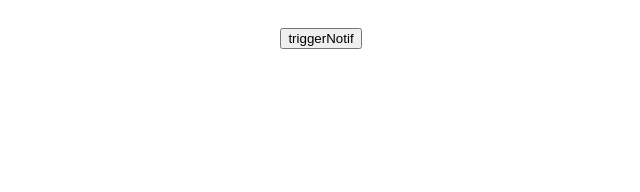
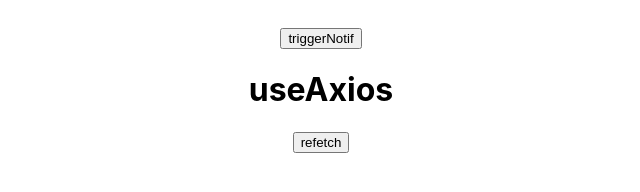
Before and after one commit to Chanwoo-Jeong/Code-with-nomad, a React (Create React App) app in the folder hookpractice/: page / in a window 1280 px wide. Shown: the part 1279-1471 px from the top of the page, without its empty margins (319-959 px from the left). Built offline with nearby package versions, Linux system fonts and the light colour scheme; no server answers.

Commit message:
study useAxios.js

```diff
--- a/hookpractice/package.json
+++ b/hookpractice/package.json
@@ -6,6 +6,7 @@
     "@testing-library/jest-dom": "^5.16.5",
     "@testing-library/react": "^13.4.0",
     "@testing-library/user-event": "^13.5.0",
+    "axios": "^1.3.3",
     "react": "^18.2.0",
     "react-dom": "^18.2.0",
     "react-scripts": "5.0.1",
--- a/hookpractice/src/App.js
+++ b/hookpractice/src/App.js
@@ -13,6 +13,7 @@
 import wallpaper from "./images/wallpaper.jpg";
 import useFullscreen from "./Hooks/useFullscreen";
 import useNotification from "./Hooks/useNotification";
+import useAxios from "./Hooks/useAxios";
 
 import { useEffect, useRef, useState } from "react";
 
@@ -26,8 +27,6 @@
     content: "Im the content of the section2",
   },
 ];
-
-
 
 function App() {
   //useInput.js
@@ -89,7 +88,14 @@
   const { element, triggerFull, exitFUll } = useFullscreen();
 
   //useNotification.js
-  const triggerNotif = useNotification("This is Notification Title" , {body : "This is Notification body" });
+  const triggerNotif = useNotification("This is Notification Title", {
+    body: "This is Notification body",
+  });
+
+  //useAxios.js
+  const { loading, error, data, refetch } = useAxios({
+    url: "https://yts.mx/api/v2/list_movies.json",
+  });
 
   return (
     <div className="App" style={{ height: "1000vh" }}>
@@ -155,6 +161,12 @@
         <h1>useNotification</h1>
         <button onClick={triggerNotif}>triggerNotif</button>
       </div>
+      <div>
+        <h1>useAxios</h1>
+        <h2>{data && data.status}</h2>
+        <h2>{loading && "Loading"}</h2>
+        <button onClick={refetch}>refetch</button>
+      </div>
     </div>
   );
 }
--- /dev/null
+++ b/hookpractice/src/Hooks/useAxios.js
@@ -0,0 +1,38 @@
+import defaultAxios from "axios";
+import { useEffect, useState } from "react";
+
+const useAxios = (opts, axiosInstance = defaultAxios) => {
+  const [state, setState] = useState({
+    loading: true,
+    error: null,
+    data: null,
+  });
+  const [trigger, setTrigger] = useState(0);
+
+  const refetch = () => {
+    setState({
+      ...state,
+      loading: true,
+    });
+    setTrigger(Date.now());
+  };
+
+  useEffect(() => {
+    axiosInstance(opts)
+      .then((data) => {
+        setState({
+          ...state,
+          loading: false,
+          data,
+        });
+      })
+      .catch((error) => {
+        setState({ ...state, loading: false, error });
+      });
+  }, [trigger]);
+
+  if (!opts.url) return;
+  return { ...state, refetch };
+};
+
+export default useAxios;
```
Also changed, not shown: 1 other file (tests, documents, lock files or other folders).
